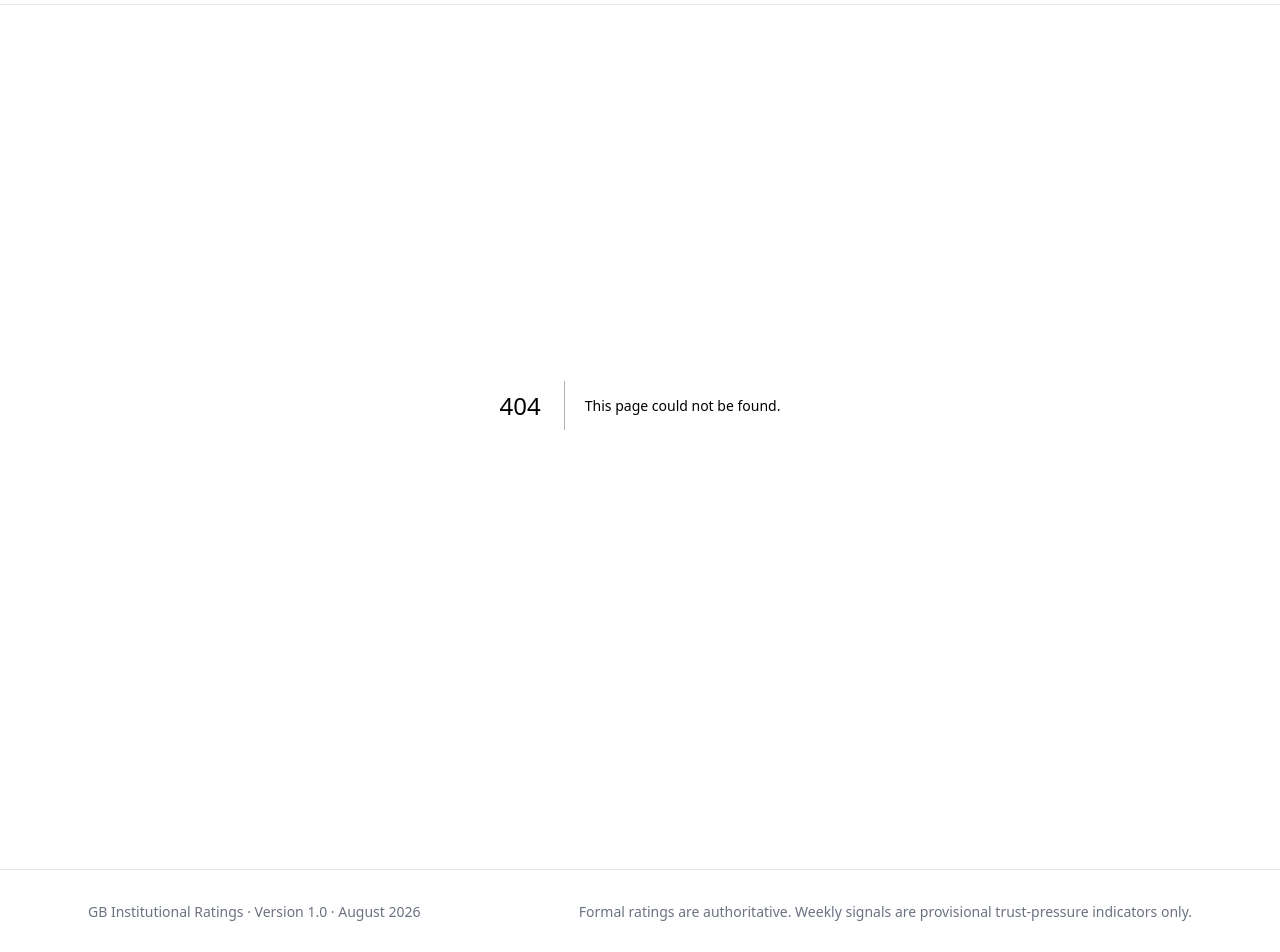
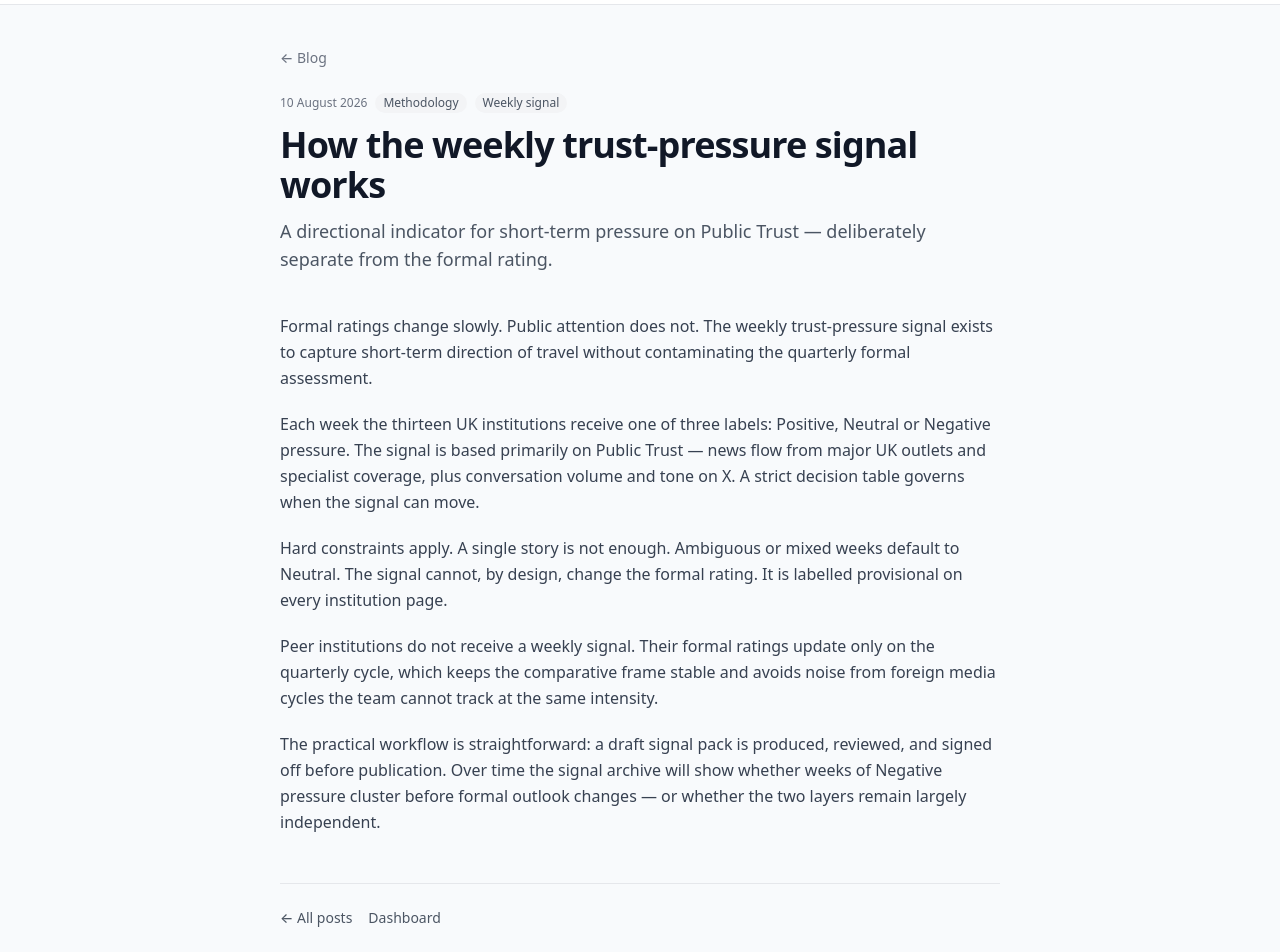
Before and after one commit to stumpyuk1/gir-institutional-ratings, a Next.js app: page /blog/how-the-weekly-signal-works in a window 1280 px wide. Before the commit this address had no page. Shown: the part 60-1012 px from the top of the page. Built offline with nearby package versions, Linux system fonts and the light colour scheme.

Commit message:
Add individual blog post pages

```diff
--- /dev/null
+++ b/app/blog/[slug]/page.tsx
@@ -0,0 +1,69 @@
+import { notFound } from "next/navigation";
+import Link from "next/link";
+import { getPost, posts } from "@/data/posts";
+
+export function generateStaticParams() {
+  return posts.map((p) => ({ slug: p.slug }));
+}
+
+export default async function BlogPostPage({
+  params,
+}: {
+  params: Promise<{ slug: string }>;
+}) {
+  const { slug } = await params;
+  const post = getPost(slug);
+  if (!post) notFound();
+
+  return (
+    <div className="mx-auto max-w-3xl px-4 py-10 sm:px-6">
+      <Link
+        href="/blog"
+        className="text-sm font-medium text-gray-500 hover:text-gray-800"
+      >
+        ← Blog
+      </Link>
+
+      <header className="mt-6">
+        <div className="flex flex-wrap items-center gap-2 text-xs text-gray-500">
+          <time dateTime={post.date}>
+            {new Date(post.date + "T12:00:00").toLocaleDateString("en-GB", {
+              day: "numeric",
+              month: "long",
+              year: "numeric",
+            })}
+          </time>
+          {post.tags.map((tag) => (
+            <span
+              key={tag}
+              className="rounded-full bg-gray-100 px-2 py-0.5 text-gray-600"
+            >
+              {tag}
+            </span>
+          ))}
+        </div>
+        <h1 className="mt-3 text-3xl font-bold tracking-tight text-gray-900 sm:text-4xl">
+          {post.title}
+        </h1>
+        <p className="mt-3 text-lg text-gray-600">{post.excerpt}</p>
+      </header>
+
+      <div className="mt-10 space-y-5">
+        {post.body.map((para, i) => (
+          <p key={i} className="text-gray-700 leading-relaxed">
+            {para}
+          </p>
+        ))}
+      </div>
+
+      <div className="mt-12 border-t border-gray-200 pt-6 flex flex-wrap gap-4 text-sm">
+        <Link href="/blog" className="font-medium text-gray-600 hover:text-gray-900">
+          ← All posts
+        </Link>
+        <Link href="/" className="font-medium text-gray-600 hover:text-gray-900">
+          Dashboard
+        </Link>
+      </div>
+    </div>
+  );
+}
```
